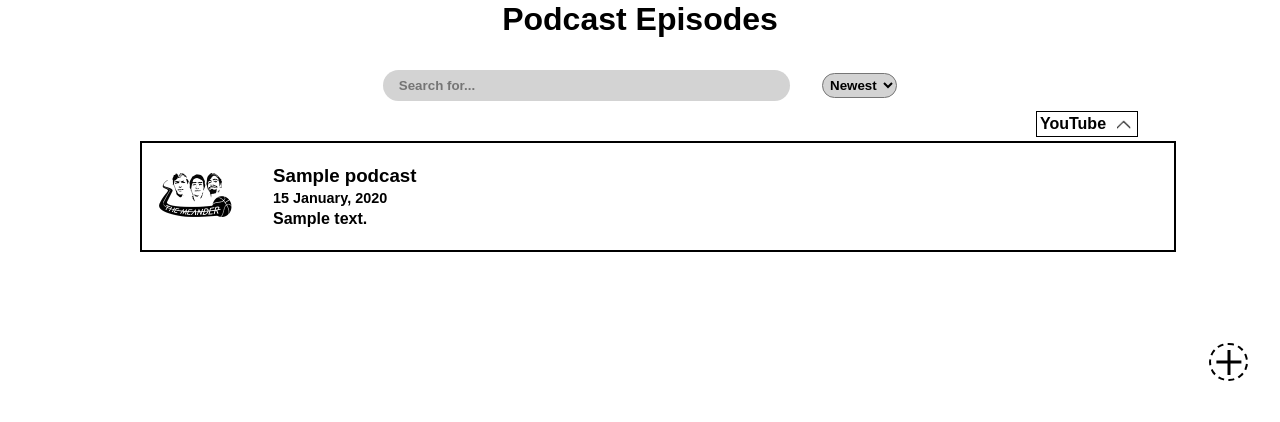
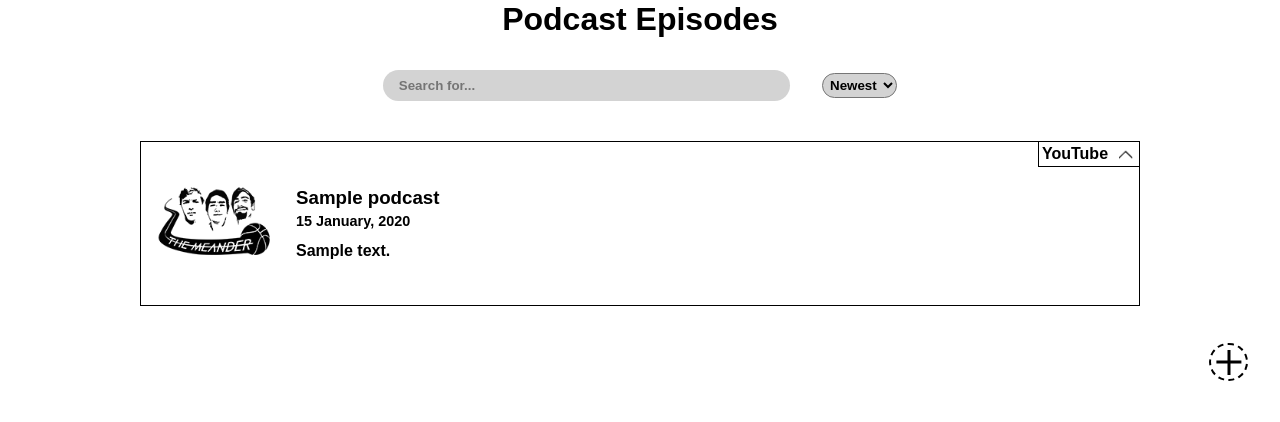
Before and after one commit to Chili718/meander, a PHP site: page / in a window 1280 px wide. Shown: the part 399-821 px from the top of the page. Before the commit the page ends 780 px from the top, so only its background shows below. Run offline with PHP 8.4, Linux system fonts and the light colour scheme; tables that the repository leaves empty or names only in its code hold one stand-in row (values such as "Sample post"); some libraries are stand-ins or nearby versions; some web fonts are replaced.

Commit message:
CSS changes to cells for responsive looks

```diff
--- a/css/mainPage.css
+++ b/css/mainPage.css
@@ -2,6 +2,12 @@
 
   margin: 0;
   padding: 0;
+
+}
+
+html{
+
+  scroll-behavior: smooth;
 
 }
 
@@ -129,7 +135,6 @@ Podcast Grid and Cells
   grid-gap: 4rem;
   padding-bottom: calc(6vh + 0.3rem);
   justify-content: center;
-  position: relative;
   margin: 0vw 5vw 5vw 5vw;
 
 }
@@ -137,15 +142,14 @@ Podcast Grid and Cells
 /*111px seems like a good height*/
 .cell{
 
-  align-items: center;
   background-color: white;
   font-family: hypatia-sans-pro,sans-serif;
   font-weight: 600;
   font-style: normal;
   position: relative;
-  height: 111px;
+  height: fit-content;
   cursor: pointer;
-  /*transition: 0.4s ease-in-out;*/
+
 
 }
 
@@ -156,33 +160,52 @@ Podcast Grid and Cells
 }
 
 .innerCell{
+  display: flex;
+  border: solid 1px black;
+  padding: 0.4rem 1rem;
+  align-items: center;
+  height: 150px;
 
-  display: flex;
-  align-items: center;
-  padding: 1rem;
-  position: relative;
-  border: 2px black solid;
-  width: 100%;
-  /*transition: 0.3s ease-in-out;*/
 
 }
+
+.info{
+
+  text-overflow: ellipsis;
+  word-wrap: break-word;
+  width: 75vw;
+  margin-left: 1.5rem;
+  max-width: 815px;
+
+}
+
 
 .dte{
 
   font-size: 0.9rem;
+  margin-bottom: 0.8rem;
+
 
 }
 
-.cell img{
+.title{
 
-  cursor: pointer;
-  margin-right: 1rem;
+  -webkit-line-clamp: 1;
+  margin-bottom: 0.3rem;
 
 }
 
-.innerCell h3{
+.description{
 
-  margin-bottom: 0.2rem;
+  -webkit-line-clamp: 3;
+
+}
+
+.title, .description{
+
+  display: -webkit-box;
+  -webkit-box-orient: vertical;
+    overflow: hidden;
 
 }
 
@@ -195,8 +218,8 @@ Podcast Grid and Cells
   display: flex;
   align-items: center;
   cursor: pointer;
-  top: -27%;
-  right: 0.2%;
+  top: 0;
+  right: 0;
 
 
 }
@@ -219,11 +242,11 @@ Podcast Grid and Cells
 
   width: 87%;
   position: absolute;
-  left: 0;
   height: 450%;
   bottom: -336%;
   transition: bottom 0.8s ease-in-out;
   max-height: 500px;
+  z-index: -2;
 
 }
 
@@ -236,16 +259,15 @@ Podcast Grid and Cells
 .hideVid{
 
   display: none;
-  z-index: -2;
 
 }
 
 .logo{
 
-  width: 12vw;
-  max-width: 75px;
-  min-width: 55px;
-  padding-right: 1.5rem;
+  width: 12%;
+  max-width: 115px;
+  min-width: 85px;
+
 }
 
 .coggle{
@@ -253,16 +275,6 @@ Podcast Grid and Cells
   background-color: #dedede;
 
 }
-/*
-.cell::after{
-
-  content: "";
-  padding-top: 25px;
-  display: block;
-  background: red;
-
-}
-*/
 
 /*
 
--- a/php/view.php
+++ b/php/view.php
@@ -34,10 +34,10 @@ else
           <img class='logo' src='images/small.png'>
 
           <p hidden>".$data["path"]."</p>
-          <div>
-            <h3>".$data["title"]."</h3>
+          <div class='info'>
+            <h3 class='title'>".$data["title"]."</h3>
             <h3 class='dte'>".$data["d"]."</h3>
-            <p>".$data["description"]."</p>
+            <p class='description'>".$data["description"]."</p>
           </div>
 
         </div>
```
Also changed, not shown: index.php (+0 -24 lines), images/instagram.png (added), images/socialLinks.png (added), images/twitter.png (added), images/youtube.png (added).
